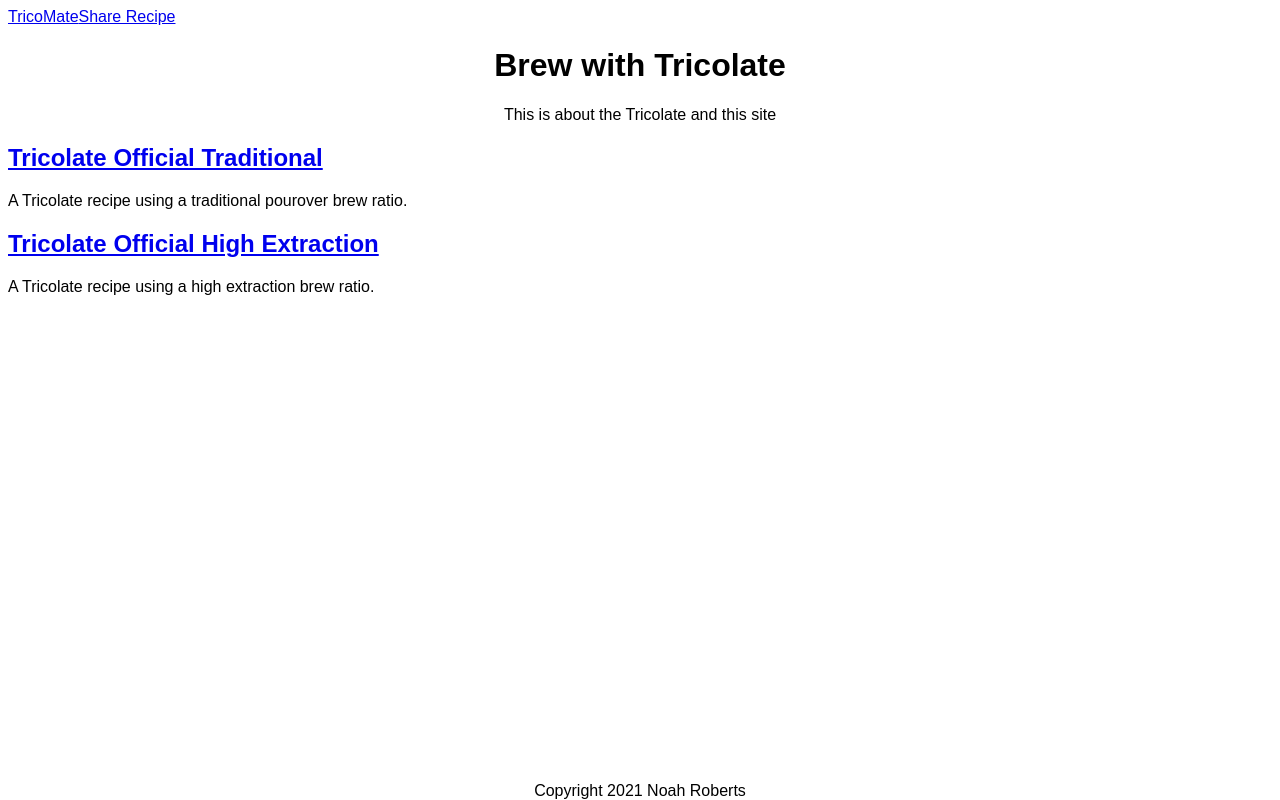
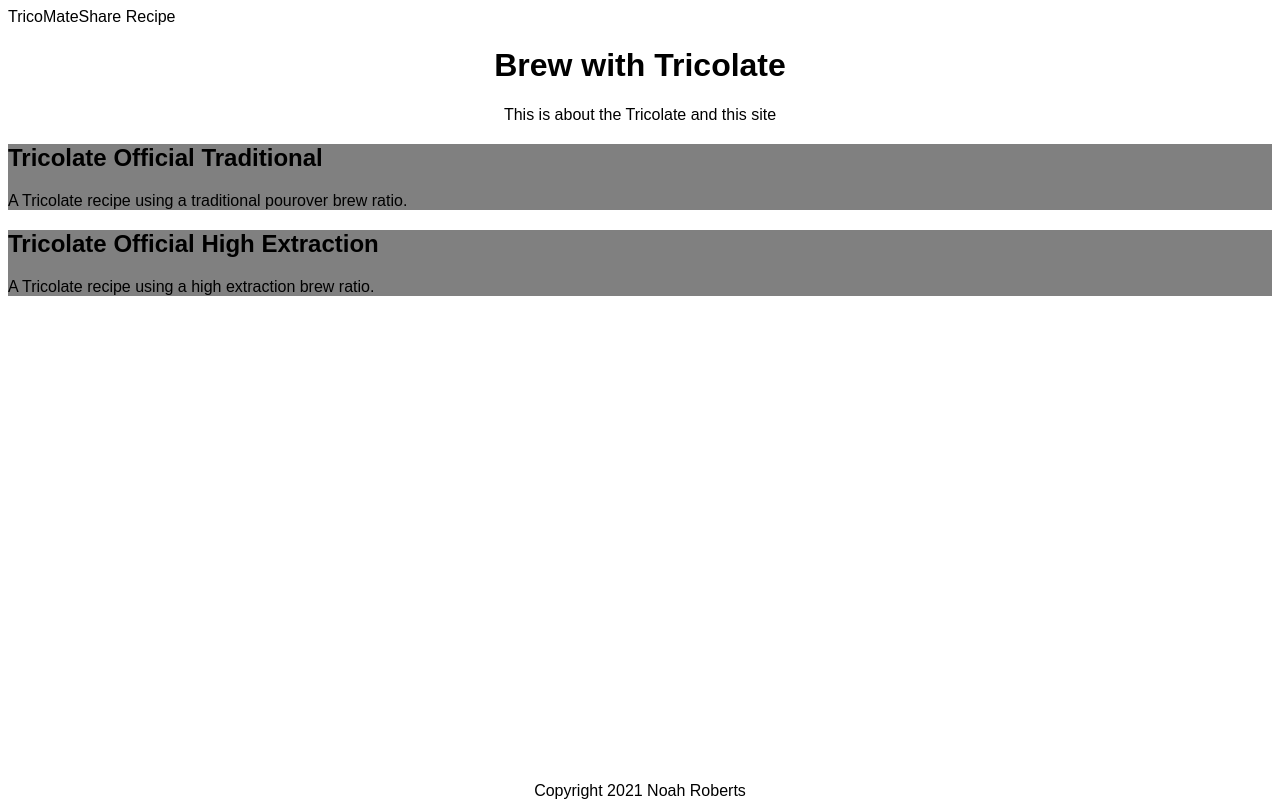
Before and after one commit to noahthedev/tricolate-client, a React (Create React App) app: page / in a window 1280 px wide. Built offline with nearby package versions, Linux system fonts and the light colour scheme.

Commit message:
updated naming

```diff
--- a/src/App/App.css
+++ b/src/App/App.css
@@ -11,6 +11,11 @@
   text-align: center;
 }
 
+a {
+  text-decoration: none;
+  color: black;
+}
+
 footer {
   position: fixed;
   left: 0;
--- a/src/Recipe/Recipe.js
+++ /dev/null
@@ -1,17 +0,0 @@
-import React from 'react'
-import { Link } from 'react-router-dom'
-
-export default class Recipe extends React.Component {
-  render() {
-    return (
-      <>
-        <h2>
-          <Link to={`/recipes/${this.props.id}`}>
-            {this.props.name}
-          </Link>
-        </h2>
-        <p>{this.props.abstract}</p>
-      </>
-    )
-  }
-}
--- /dev/null
+++ b/src/RecipeAbstract/RecipeAbstract.css
@@ -0,0 +1,3 @@
+.recipe {
+  background-color: gray;
+}
--- /dev/null
+++ b/src/RecipeAbstract/RecipeAbstract.js
@@ -0,0 +1,16 @@
+import React from 'react'
+import { Link } from 'react-router-dom'
+import './RecipeAbstract.css'
+
+export default class Recipe extends React.Component {
+  render() {
+    return (
+      <Link to={`/recipes/${this.props.id}`}>
+        <div className="recipe">
+          <h2>{this.props.name}</h2>
+          <p>{this.props.abstract}</p>
+        </div>
+      </Link>
+    )
+  }
+}
--- a/src/RecipeList/RecipeList.js
+++ b/src/RecipeList/RecipeList.js
@@ -1,15 +1,16 @@
 import React from 'react'
-import Recipe from '../Recipe/Recipe'
-import RECIPES from '../store'
+import Recipe from '../RecipeAbstract/RecipeAbstract'
+import RECIPES from '../recipes'
 
 export default class RecipeList extends React.Component {
   render() {
-    const recipes = Object.keys(RECIPES).map((idx) => {
+    const recipes = Object.keys(RECIPES).map((id) => {
       return (
         <Recipe
-          id={idx}
-          name={RECIPES[idx].title}
-          abstract={RECIPES[idx].abstract}
+          key={id}
+          id={id}
+          name={RECIPES[id].title}
+          abstract={RECIPES[id].abstract}
         />
       )
     })
--- a/src/RecipePage/RecipePage.js
+++ b/src/RecipePage/RecipePage.js
@@ -1,5 +1,5 @@
 import React from 'react'
-import RECIPES from '../store'
+import RECIPES from '../recipes'
 
 export default class RecipePage extends React.Component {
   render() {
```
Also changed, not shown: src/Recipe/Recipe.css (deleted), src/recipes.js (renamed from src/store.js).
